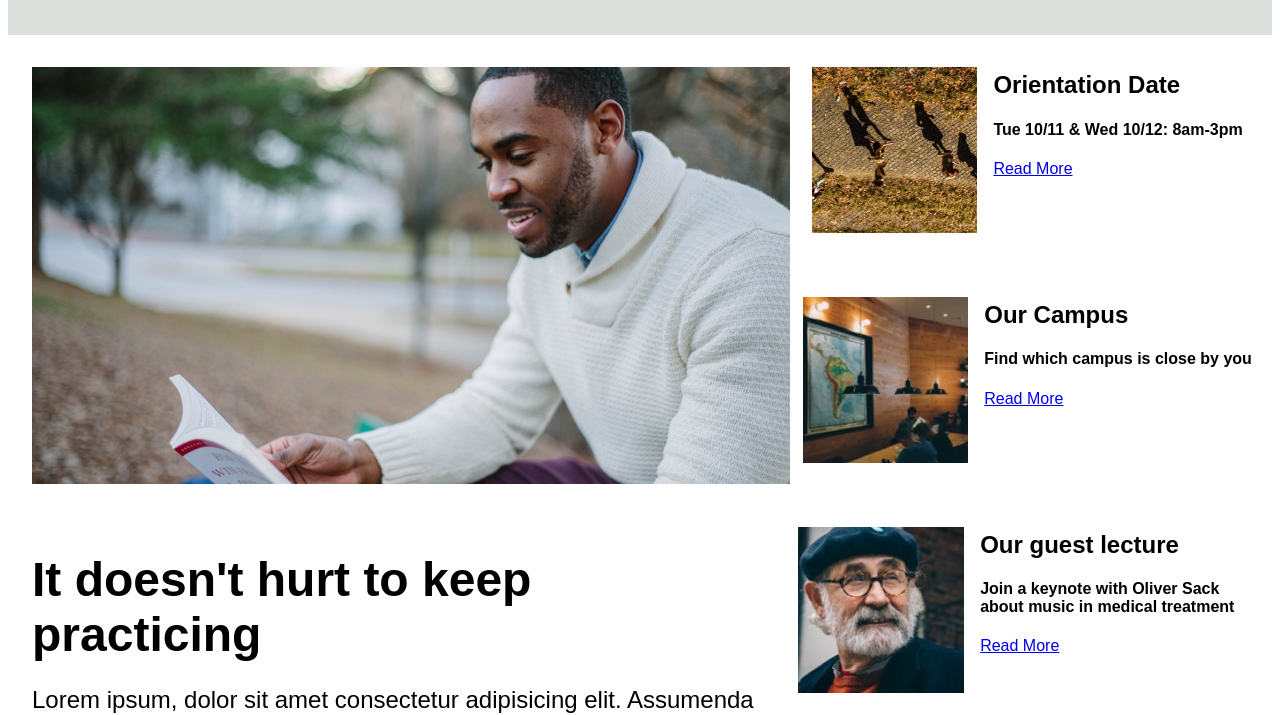
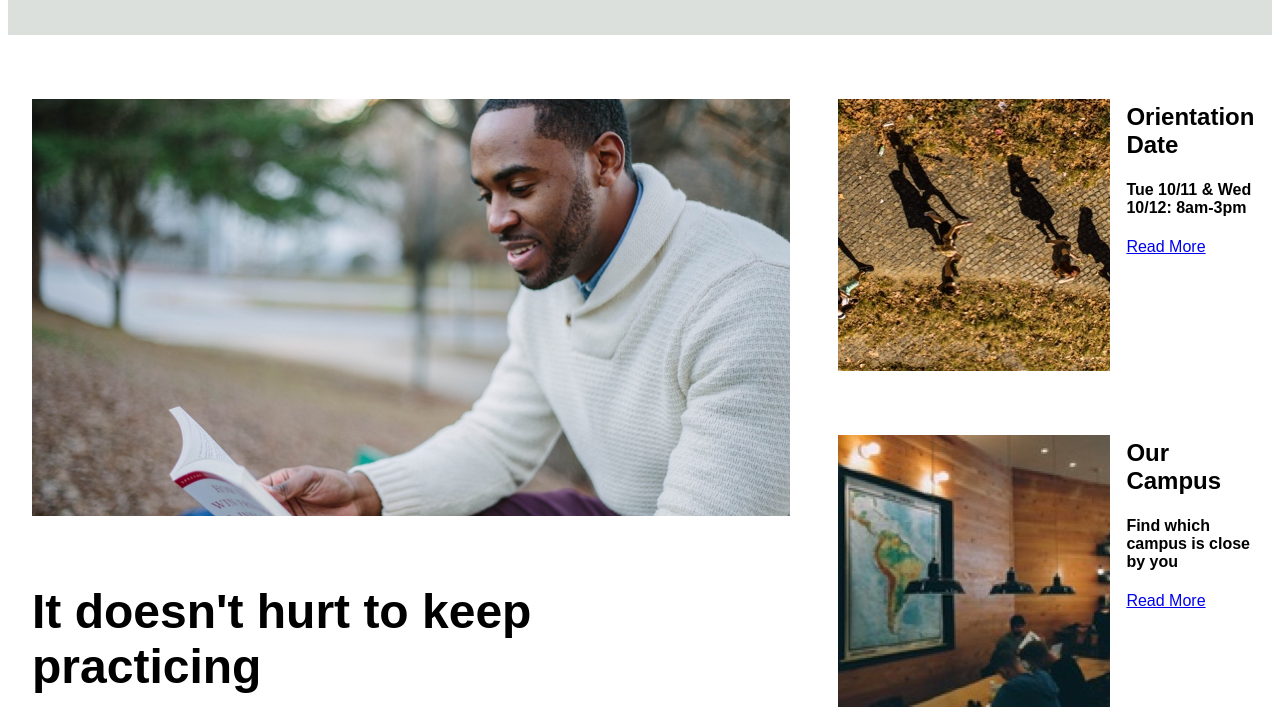
Before and after one commit to darwinsdude/Capstone, a plain HTML site: page index.html in a window 1280 px wide. Shown: the part 667-1382 px from the top of the page. Drawn offline with Linux system fonts and the light colour scheme.

Commit message:
More touch ups on section 2

```diff
--- a/resources/stylesheet.css
+++ b/resources/stylesheet.css
@@ -46,7 +46,7 @@ body{
     align-items: center;
     justify-content: space-evenly;
     width: 100%;
-
+    margin-bottom: 32px;
 
 }
 
@@ -66,7 +66,7 @@ body{
 
 .main1-left img{
     display:block;
-    margin: 32px 24px 32px 24px;
+    padding: 32px 24px;
     width: 100%;
     height: auto;
 
@@ -111,11 +111,12 @@ body{
     display:flex;
     align-content: flex-start;
     width: 100%;
-
+    margin-top: 32px;;
 }
 
 .main2-left{
 width: 60%;
+
 }
 
 
@@ -148,23 +149,21 @@ width: 60%;
     height: 100%;
     display: flex;
     flex-direction: column;
-    align-items: center;
-    justify-content: space-around;
+    align-items: flex-start;
+
 }
 
 .card{
     display: flex;
-    justify-content: center;
+    justify-content: flex-start;
     padding: 16px;
+    box-sizing: border-box;
+    margin-left: 40px;
 
 }
 
 .card img{
-    width: 35%;
+    width: auto;
     height: auto;
     margin: 16px;
 }
-
-.card-text{
-
-}
```
Also changed, not shown: index.html (+0 -2 lines).
